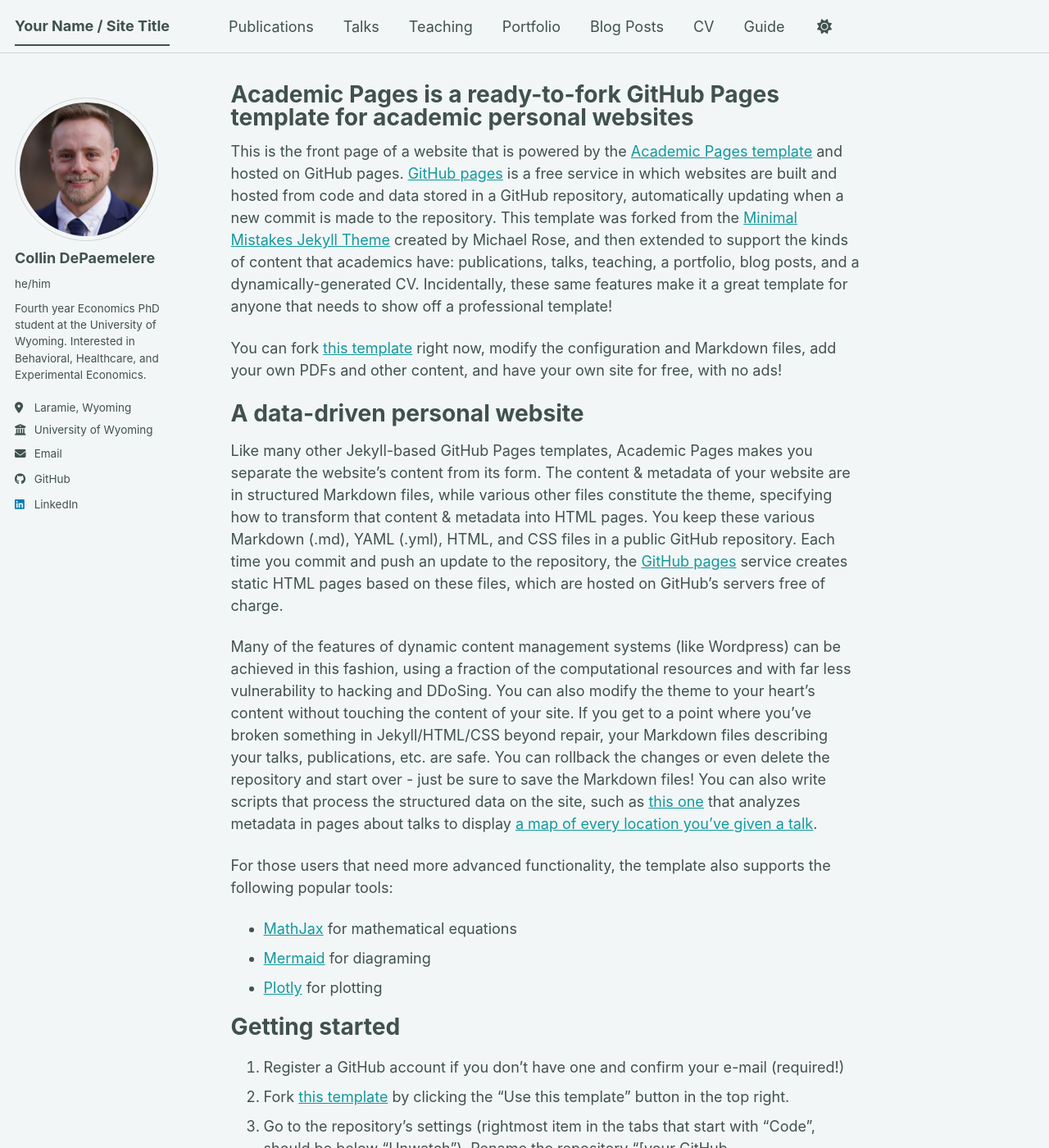
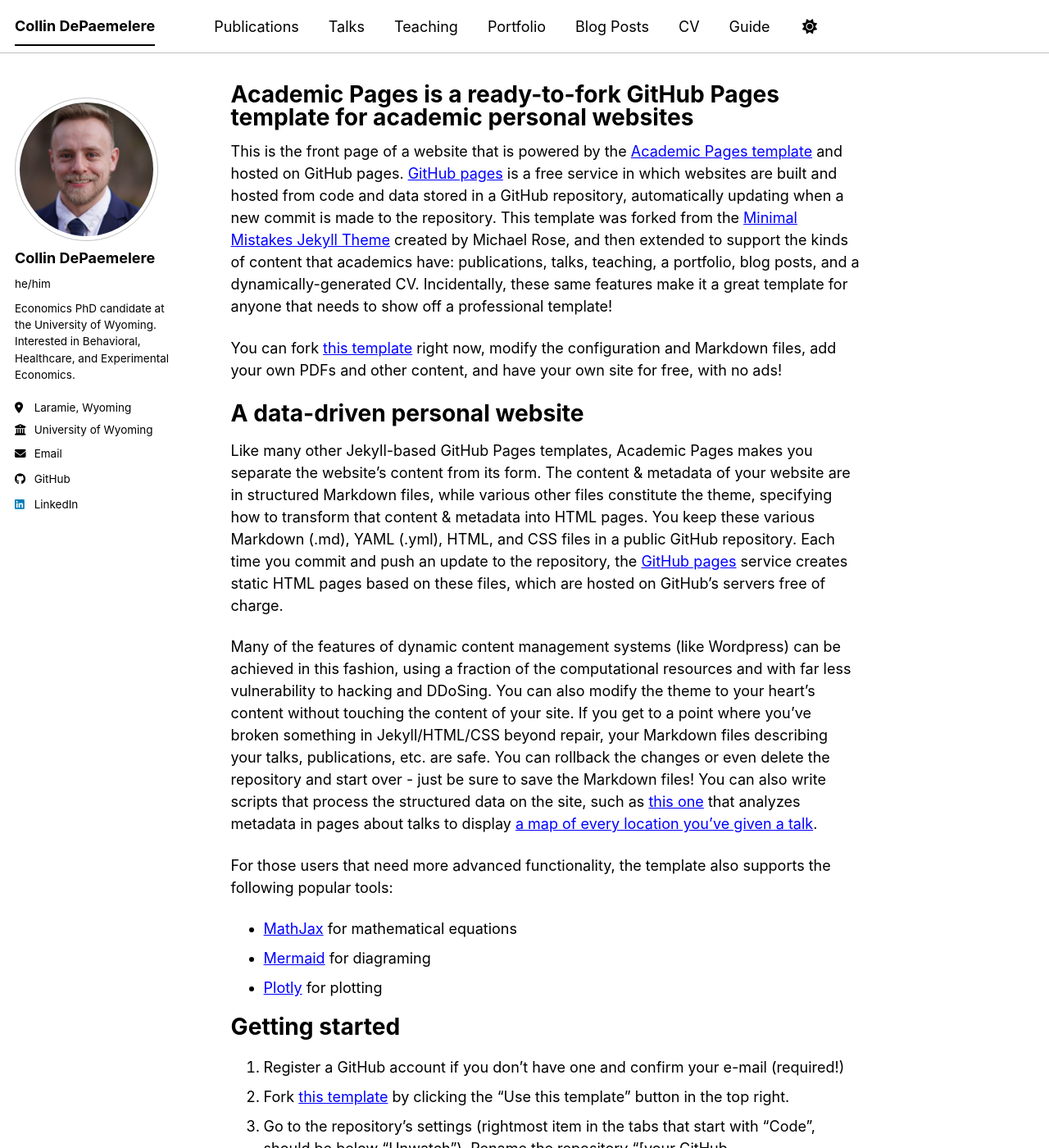
Before and after one commit to CollinDeP/collindep.github.io, a Jekyll site: the page built from _pages/about.md, in a window 1280 px wide and 1400 px high. Shown: the whole window at 82% size. Built offline with Jekyll 4.4.1, drawn with Linux system fonts in a browser that asks for light colours; a script bundle is joined from its source files by our own code; library files that are not in the unit come from our copies; some of the changed text lies outside the part shown.

Commit message:
Update _config.yml

```diff
--- a/_config.yml
+++ b/_config.yml
@@ -8,10 +8,10 @@
 
 # Basic Site Settings
 locale                   : "en-US"
-site_theme               : "mint" # The available themes options are "default", "air", "sunrise", "mint", "dirt" and "contrast"
-title                    : "Your Name / Site Title"
+site_theme               : "contrast" # The available themes options are "default", "air", "sunrise", "mint", "dirt" and "contrast"
+title                    : "Collin DePaemelere"
 title_separator          : "-"
-name                     : &name "Your Name"
+name                     : &name "Collin DePaemelere"
 description              : &description "Collin DePaemelere's personal website"   # Update this with a general description of your site, this is the default if not overridden by a page
 url                      : https://collindep.github.io # The base hostname & protocol for your site e.g. "https://[your GitHub username].github.io",
                                                            # or if you already have some other page hosted on Github then use "https://[your GitHub username].github.io/[Your Repo Name]"
@@ -26,7 +26,7 @@ author:
   avatar           : "profile-20260212.jpg"
   name             : "Collin DePaemelere"
   pronouns         : "he/him"
-  bio              : "Fourth year Economics PhD student at the University of Wyoming. Interested in Behavioral, Healthcare, and Experimental Economics."
+  bio              : "Economics PhD candidate at the University of Wyoming. Interested in Behavioral, Healthcare, and Experimental Economics."
   location         : "Laramie, Wyoming"
   employer         : "University of Wyoming"
   uri              : # URL
```
